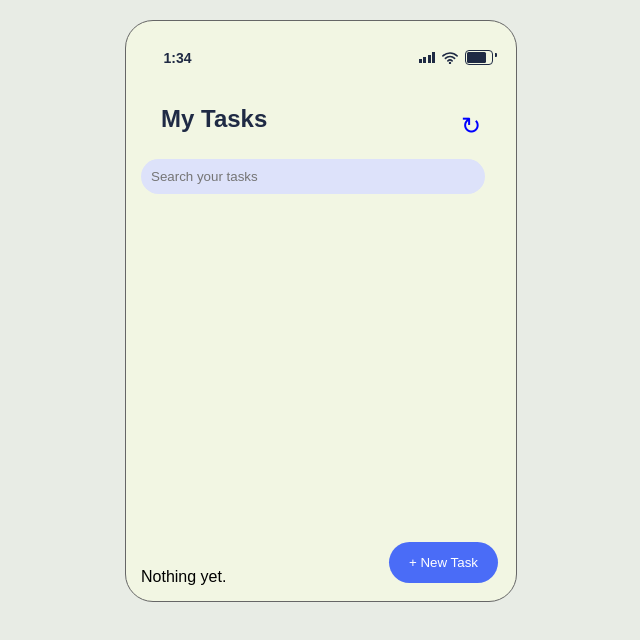
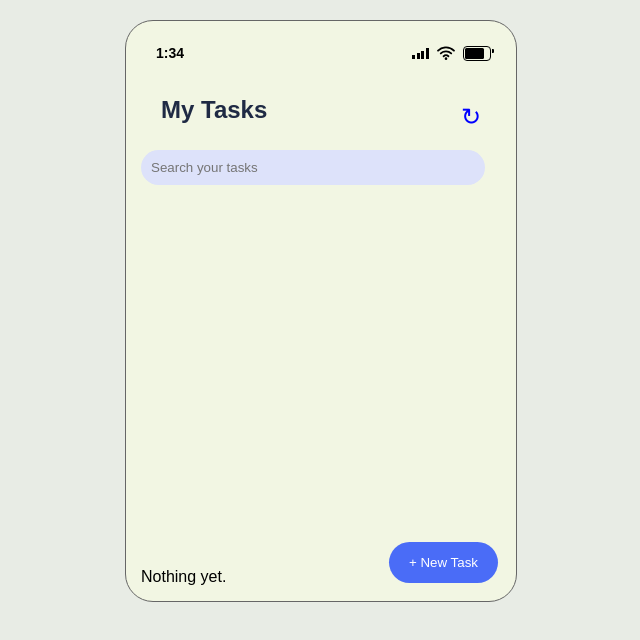
Before and after one commit to ABDULMUIZ211/html-To-do-App, a plain HTML site: page index.html in a window 1280 px wide. Shown: the whole page, without its empty margins (319-959 px from the left). Drawn offline with Linux system fonts and the light colour scheme.

Commit message:
Refactor CSS styles for improved layout and design

```diff
--- a/style.css
+++ b/style.css
@@ -27,19 +27,6 @@ body {
   border: #666 1px solid;
 }
 
-
-.status-bar {
-    width: 100%;
-    display: flex;
-    justify-content: space-between;
-    align-items: center;
-    padding: 14px 8px;
-    box-sizing: border-box;
-    color: #1f2a44;
-    font-size: 14px;
-    font-weight: bold;
-}
-
 #clock {
     display: block;
     font-size: 14px;
@@ -50,17 +37,31 @@ body {
     margin-right: 220px;
 }
 
+.status-bar {
+    display: flex;
+    align-items: center;
+    justify-content: space-between;
+    width: 100%;
+    box-sizing: border-box;
+    padding: 8px 15px;
+    gap: 10px;
+}
+
 .status-icons {
     display: flex;
     align-items: center;
     justify-content: flex-end;
-    flex-direction: row;
-    gap: 7px;
+    gap: 8px;
     margin-left: auto;
-    padding: 0;
-    line-height: 1;
+    flex-shrink: 0;
+    white-space: nowrap;
 }
 
+.status-icons svg {
+    width: 18px;
+    height: 18px;
+    flex-shrink: 0;
+}
 
 
 .signal {
@@ -270,3 +271,16 @@ body {
     cursor: pointer;
 }
 .hidden { display:none ; }
+
+
+@media (max-width: 380px) {
+    .status-bar {
+        padding-left: 12px;
+        padding-right: 12px;
+        gap: 6px;
+    }
+
+    .status-icons {
+        gap: 6px;
+    }
+}
```
